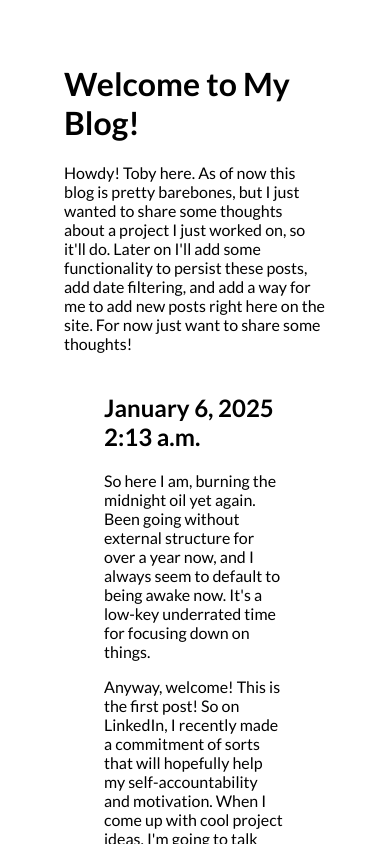
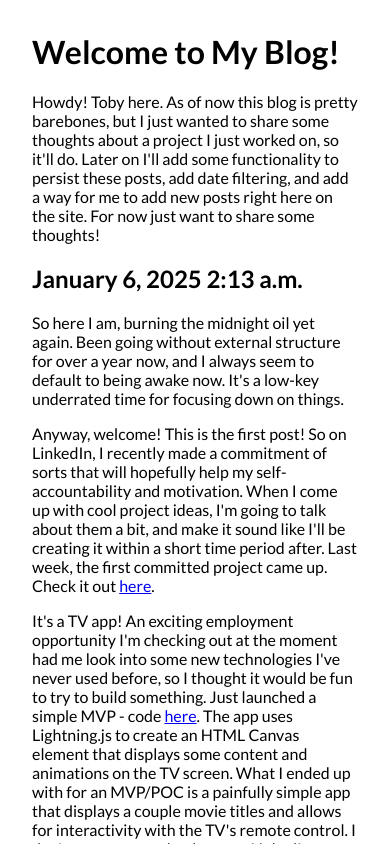
Before and after one commit to tobylad/tobylad, a React app: page /blog in a window 390 px wide. Shown: the top 844 px of the page. Built offline with nearby package versions, Linux system fonts and the light colour scheme; no server answers; a web font is replaced by a local one.

Commit message:
Adjust margin size on mobile.

```diff
--- a/src/Blog/Blog.tsx
+++ b/src/Blog/Blog.tsx
@@ -17,7 +17,7 @@ export const Blog: React.FC = () => {
                     </p>
                 </div>
 
-                <div className="blog-articles">
+                <div>
                     <h2>January 6, 2025 2:13 a.m.</h2>
 
                     <p>
--- a/src/Blog/blog.css
+++ b/src/Blog/blog.css
@@ -2,6 +2,8 @@
     margin: 64px;
 }
 
-.blog-articles {
-    margin: 40px;
+@media (max-width: 600px) {
+    .blog-wrapper {
+        margin: 32px;
+    }
 }
```
